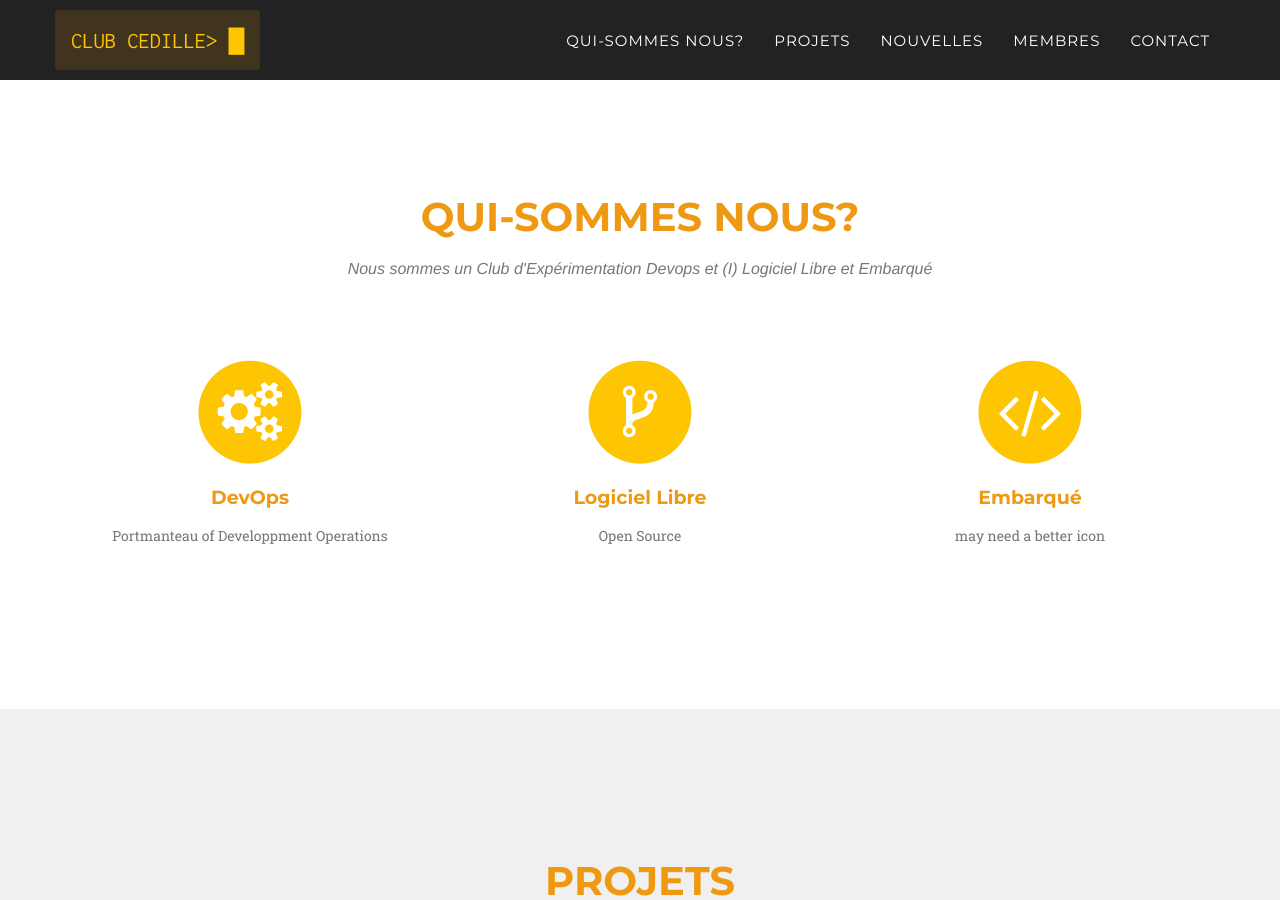
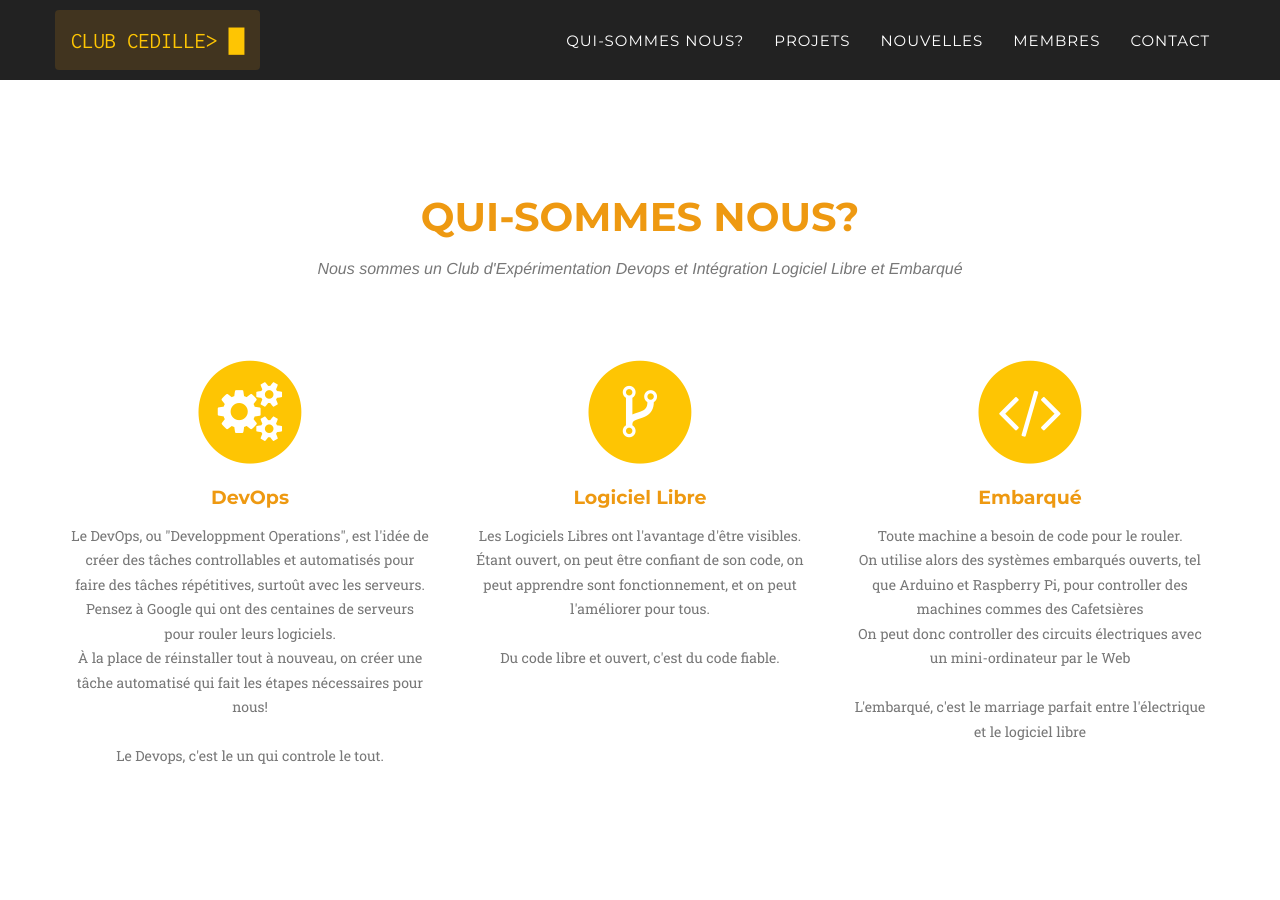
Before and after one commit to ClubCedille/clubcedille.github.io, a Jekyll site: the page built from index.html, in a window 1280 px wide and 900 px high, scrolled down 1004 px. Built offline with Jekyll 4.4.1, drawn with Linux system fonts in a browser that asks for light colours; some web fonts are replaced; some of the changed text lies outside the part shown.

Commit message:
Write About Page Content

```diff
--- a/_data/fr/about.yml
+++ b/_data/fr/about.yml
@@ -1,15 +1,15 @@
 title: Qui-sommes nous?
-description: Nous sommes un Club d'Expérimentation Devops et (I) Logiciel Libre et Embarqué
+description: Nous sommes un Club d'Expérimentation Devops et Intégration Logiciel Libre et Embarqué
 
 whatis:
   - title: DevOps
     icon: cogs
-    description: Portmanteau of Developpment Operations
+    description: Le DevOps, ou "Developpment Operations", est l'idée de créer des tâches controllables et automatisés pour faire des tâches répétitives, surtoût avec les serveurs. <br>Pensez à Google qui ont des centaines de serveurs pour rouler leurs logiciels. <br>À la place de réinstaller tout à nouveau, on créer une tâche automatisé qui fait les étapes nécessaires pour nous! <br><br>Le Devops, c'est le un qui controle le tout.
 
   - title: Logiciel Libre
     icon: code-fork
-    description: Open Source
+    description: Les Logiciels Libres ont l'avantage d'être visibles.  <br>Étant ouvert, on peut être confiant de son code, on peut apprendre sont fonctionnement, et on peut l'améliorer pour tous. <br><br>Du code libre et ouvert, c'est du code fiable.
 
   - title: Embarqué
     icon: code
-    description: may need a better icon
+    description: Toute machine a besoin de code pour le rouler.<br> On utilise alors des systèmes embarqués ouverts, tel que Arduino et Raspberry Pi, pour controller des machines commes des Cafetsières<br> On peut donc controller des circuits électriques avec un mini-ordinateur par le Web<br> <br>L'embarqué, c'est le marriage parfait entre l'électrique et le logiciel libre
--- a/_includes/contact.html
+++ b/_includes/contact.html
@@ -2,8 +2,8 @@
         <div class="container">
             <div class="row">
                 <div class="col-lg-12 text-center">
-                    <h2 class="section-heading">Contact Us</h2>
-                    <h3 class="section-subheading text-muted">Lorem ipsum dolor sit amet consectetur.</h3>
+                    <h2 class="section-heading">{{site.data.[page.lang].contact.title}}</h2>
+                    <h3 class="section-subheading text-muted">{{site.data.[page.lang].contact.description}}</h3>
                 </div>
             </div>
             <div class="row">
@@ -12,28 +12,24 @@
                         <div class="row">
                             <div class="col-md-6">
                                 <div class="form-group">
-                                    <input type="text" class="form-control" placeholder="Your Name *" id="name" required data-validation-required-message="Please enter your name.">
+                                    <input type="text" class="form-control" placeholder="{{site.data.[page.lang].contact.name.placeholder}} *" id="name" required data-validation-required-message="{{site.data.[page.lang].contact.name.validationMessage}}">
                                     <p class="help-block text-danger"></p>
                                 </div>
                                 <div class="form-group">
-                                    <input type="email" class="form-control" placeholder="Your Email *" id="email" required data-validation-required-message="Please enter your email address.">
-                                    <p class="help-block text-danger"></p>
-                                </div>
-                                <div class="form-group">
-                                    <input type="tel" class="form-control" placeholder="Your Phone *" id="phone" required data-validation-required-message="Please enter your phone number.">
+                                    <input type="email" class="form-control" placeholder="{{site.data.[page.lang].contact.email.placeholder}} *" id="email" required data-validation-required-message="{{site.data.[page.lang].contact.email.validationMessage}}address.">
                                     <p class="help-block text-danger"></p>
                                 </div>
                             </div>
                             <div class="col-md-6">
                                 <div class="form-group">
-                                    <textarea class="form-control" placeholder="Your Message *" id="message" required data-validation-required-message="Please enter a message."></textarea>
+                                    <textarea class="form-control" placeholder="{{site.data.[page.lang].contact.message.placeholder}} *" id="message" required data-validation-required-message="{{site.data.[page.lang].contact.message.validationMessage}}"></textarea>
                                     <p class="help-block text-danger"></p>
                                 </div>
                             </div>
                             <div class="clearfix"></div>
                             <div class="col-lg-12 text-center">
                                 <div id="success"></div>
-                                <button type="submit" class="btn btn-xl">Send Message</button>
+                                <button type="submit" class="btn btn-xl">{{site.data.[page.lang].contact.submit}}</button>
                             </div>
                         </div>
                     </form>
--- a/js/contact_me.js
+++ b/js/contact_me.js
@@ -10,7 +10,6 @@ $(function() {
             // get values from FORM
             var name = $("input#name").val();
             var email = $("input#email").val();
-            var phone = $("input#phone").val();
             var message = $("textarea#message").val();
             var firstName = name; // For Success/Failure Message
             // Check for white space in name for Success/Fail message
@@ -22,7 +21,6 @@ $(function() {
                 type: "POST",
                 data: {
                     name: name,
-                    phone: phone,
                     email: email,
                     message: message
                 },
@@ -33,7 +31,7 @@ $(function() {
                     $('#success > .alert-success').html("<button type='button' class='close' data-dismiss='alert' aria-hidden='true'>&times;")
                         .append("</button>");
                     $('#success > .alert-success')
-                        .append("<strong>Your message has been sent. </strong>");
+                        .append("<strong>{{site.data.[page.lang].contact.success}} </strong>");
                     $('#success > .alert-success')
                         .append('</div>');
 
@@ -45,7 +43,7 @@ $(function() {
                     $('#success').html("<div class='alert alert-danger'>");
                     $('#success > .alert-danger').html("<button type='button' class='close' data-dismiss='alert' aria-hidden='true'>&times;")
                         .append("</button>");
-                    $('#success > .alert-danger').append("<strong>Sorry " + firstName + ", it seems that my mail server is not responding. Please try again later!");
+                    $('#success > .alert-danger').append("<strong>{{site.data.[page.lang].contact.failure}}".replace("%s", firstName));
                     $('#success > .alert-danger').append('</div>');
                     //clear all fields
                     $('#contactForm').trigger("reset");
```
Also changed, not shown: _data/fr/contact.yml (added, +14 -0 lines).
